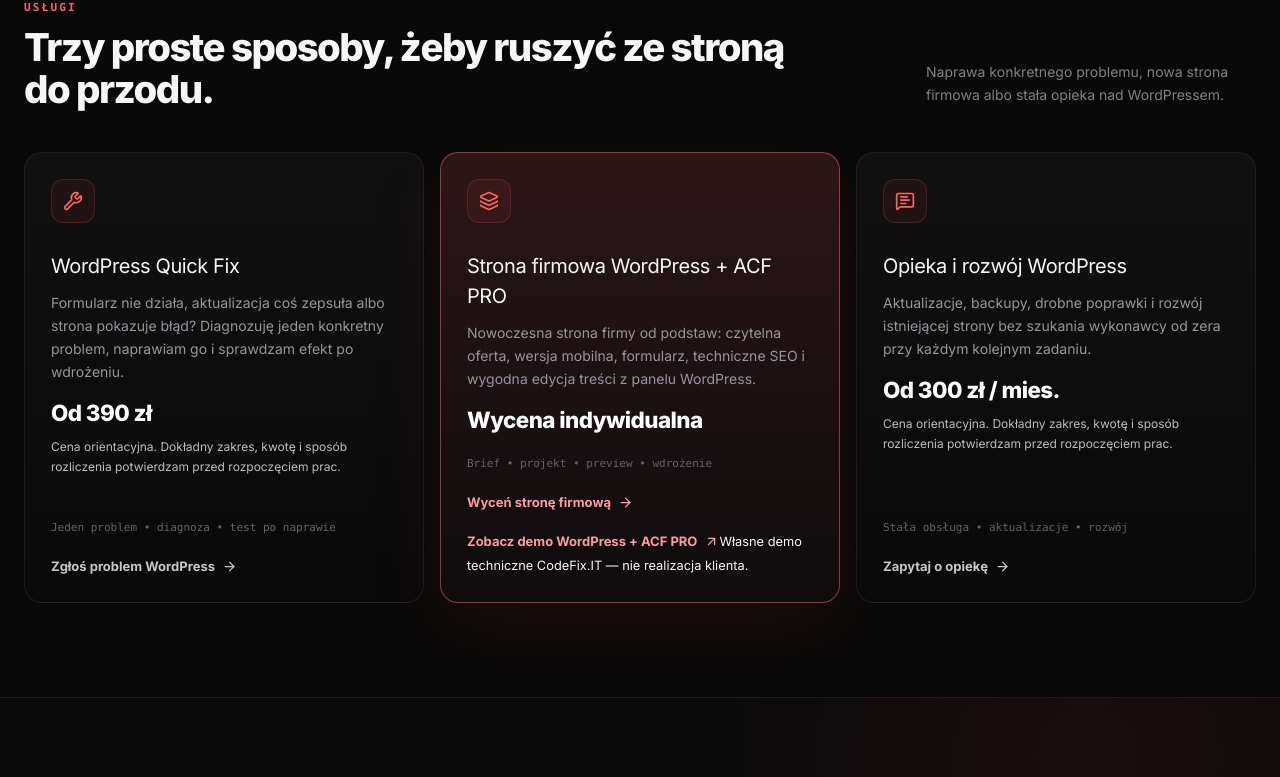
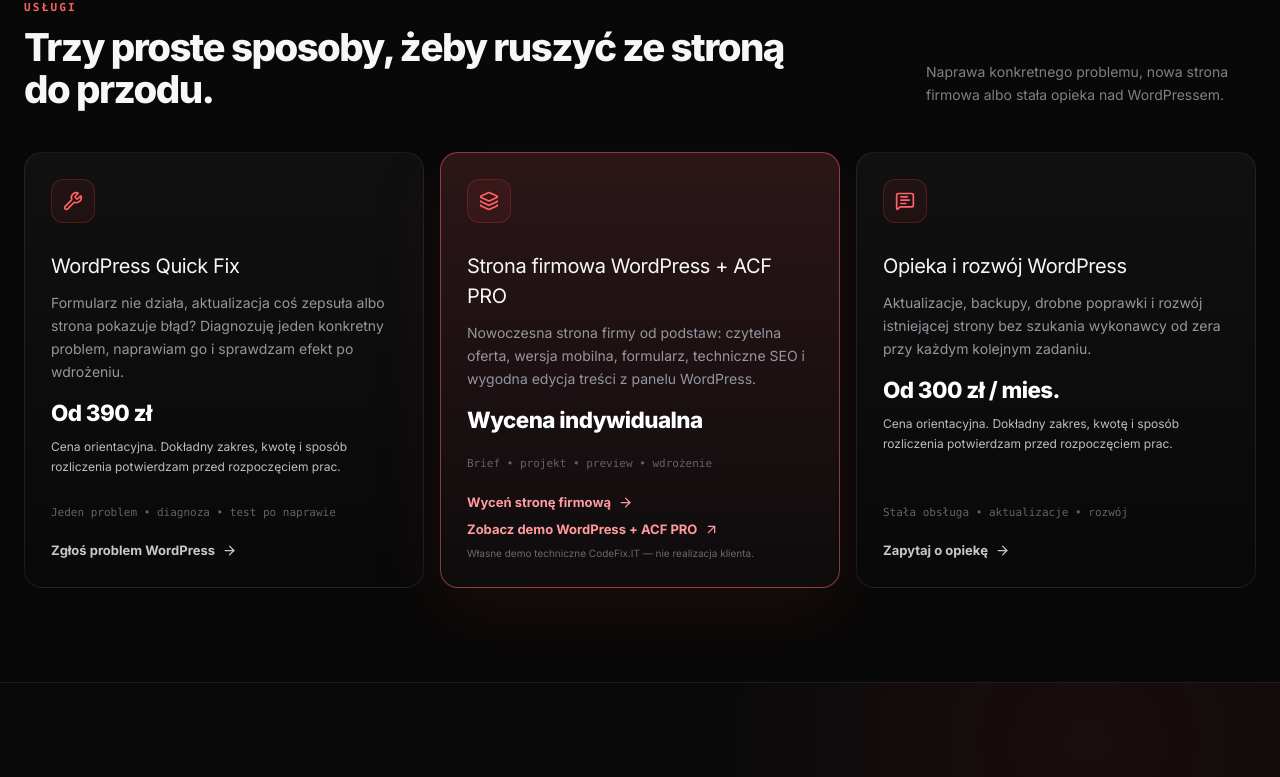
Before and after one commit to wwwCodeFixIT/CodeFix.IT---Portfolio-Short, a React (Vite) app: page / in a window 1280 px wide. Shown: the part 1087-1864 px from the top of the page. Built offline with nearby package versions, Linux system fonts and the light colour scheme.

Commit message:
style(sales): distinguish demo proof from primary quote CTA

```diff
--- a/src/pages/HomepageV1.v3.css
+++ b/src/pages/HomepageV1.v3.css
@@ -1031,3 +1031,19 @@
     padding: 16px;
   }
 }
+
+
+.cf-service-proof {
+  display: grid;
+  gap: 6px;
+  margin-top: 4px;
+}
+.cf-card-link-secondary {
+  margin-top: 4px;
+  color: #ff9a9e;
+}
+.cf-service-proof small {
+  color: #696971;
+  font-size: 10px;
+  line-height: 1.5;
+}
```
